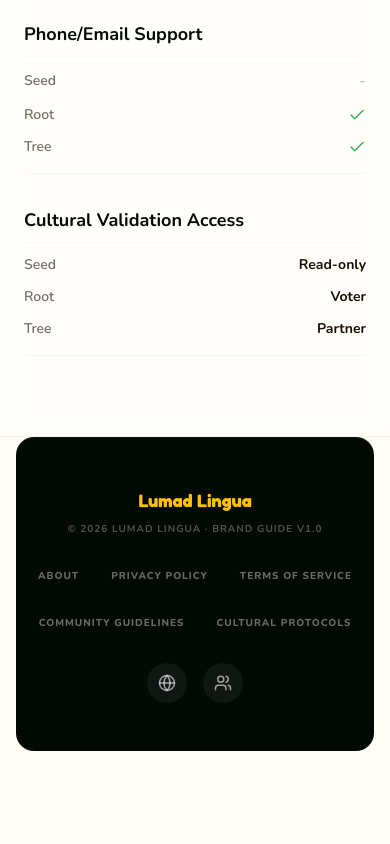
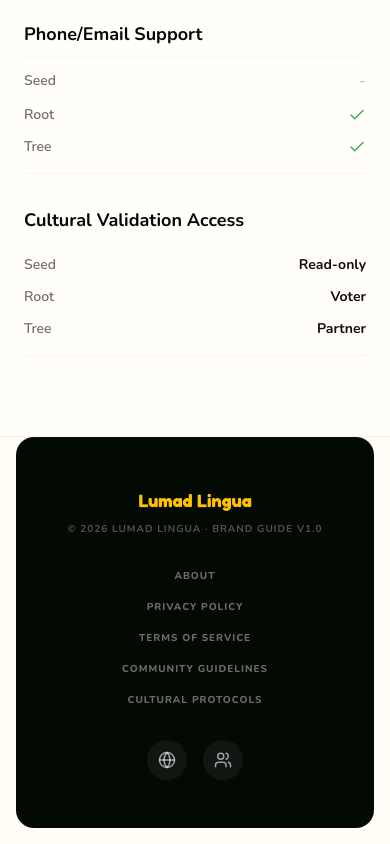
Before and after one commit to marvinkentumando/Lumad-Lingua-Website, a React (Vite) app: page /pricing in a window 390 px wide. Shown: the part 3851-4695 px from the top of the page. Before the commit the page ends 4618 px from the top, so only its background shows below. Built offline with nearby package versions, Linux system fonts and the light colour scheme.

Commit message:
fix(footer): Improve responsiveness and layout
Adjusts the footer layout to be more responsive on smaller screens. Links now stack vertically on mobile, and the gap between elements is refined for better readability across devices.

```diff
--- a/src/components/Footer.tsx
+++ b/src/components/Footer.tsx
@@ -18,7 +18,7 @@ export default function Footer() {
           </p>
         </div>
 
-        <div className="flex flex-wrap justify-center gap-8 text-[10px] font-extrabold text-white/40 tracking-widest uppercase">
+        <div className="flex flex-col sm:flex-row flex-wrap justify-center items-center gap-4 sm:gap-8 text-[10px] font-extrabold text-white/40 tracking-widest uppercase text-center">
           <Link to="/about" onClick={scrollToTop} className="hover:text-gold-500 transition-colors">About</Link>
           <Link to="#" onClick={scrollToTop} className="hover:text-gold-500 transition-colors">Privacy Policy</Link>
           <Link to="#" onClick={scrollToTop} className="hover:text-gold-500 transition-colors">Terms of Service</Link>
```
